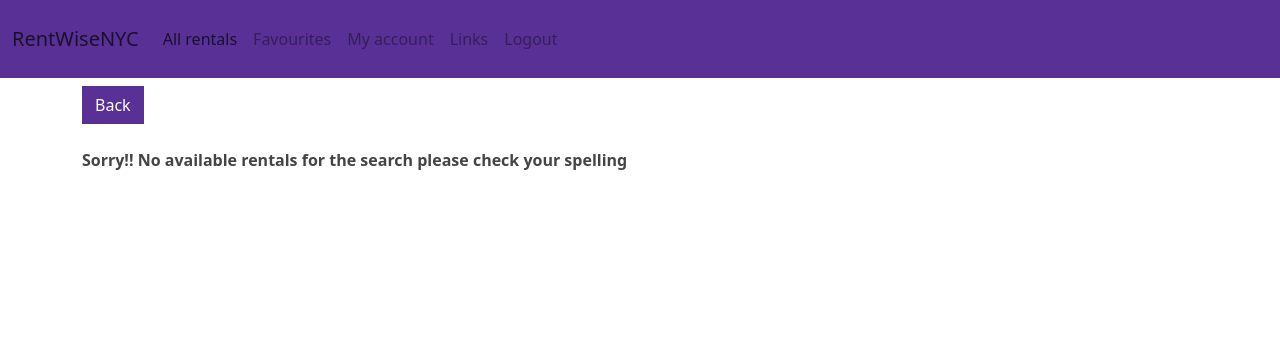
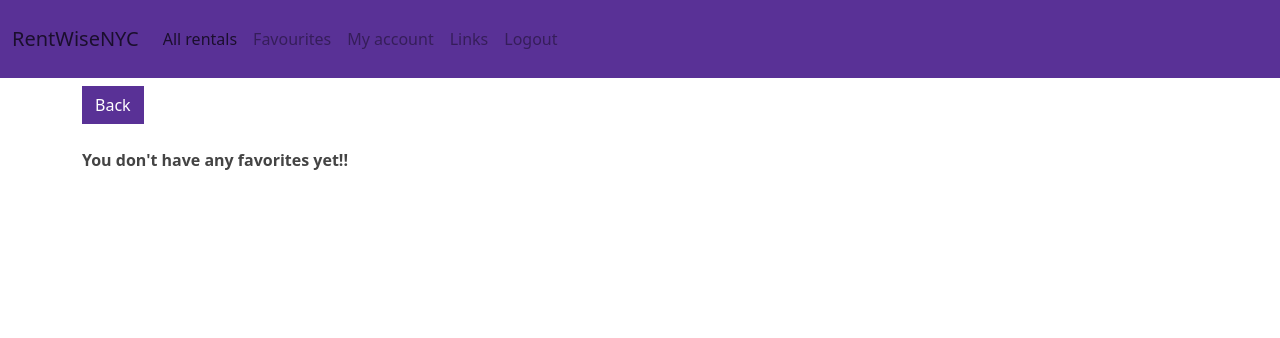
Before and after one commit to gcivil-nyu-org/INET-Wednesday-Spring2024-Team-2, a Django app: page /favorites/ in a window 1280 px wide. Shown: the top 338 px of the page. Run offline with Django 5.2, Linux system fonts and the light colour scheme; the visitor is signed in with stand-in values (Sample User, id 1); some libraries are stand-ins or nearby versions.

Commit message:
Update favorites.html

```diff
--- a/users/templates/users/searchRental/favorites.html
+++ b/users/templates/users/searchRental/favorites.html
@@ -122,7 +122,7 @@
 
       if (listings.length === 0) {
         // Display an error message if no listings are found
-        document.write("<p><strong> Sorry!! No available rentals for the search please check your spelling </p>");
+        document.write("<p><strong> You don't have any favorites yet!! </p>");
       } else {
         // Loop through the listings and display them
         for (let i = 0; i < listings.length; i++) {
```
